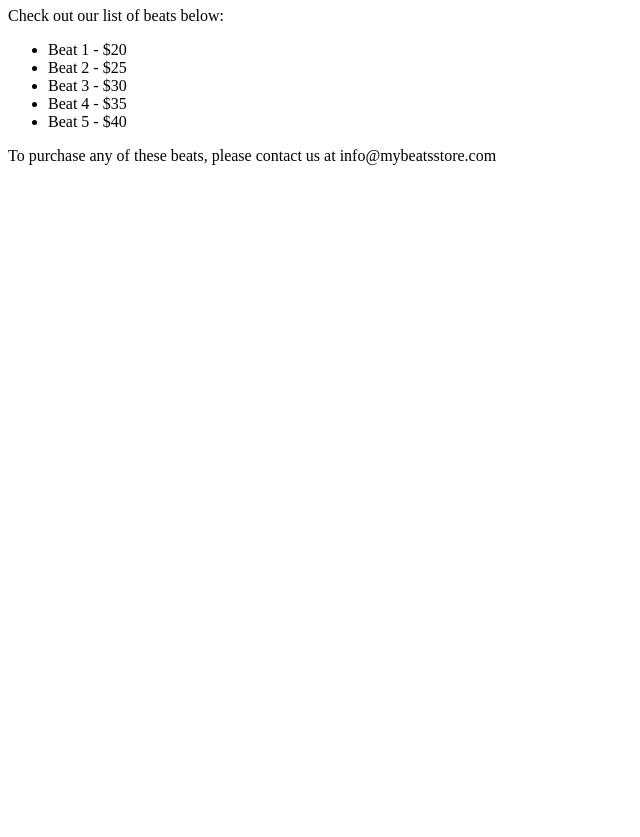
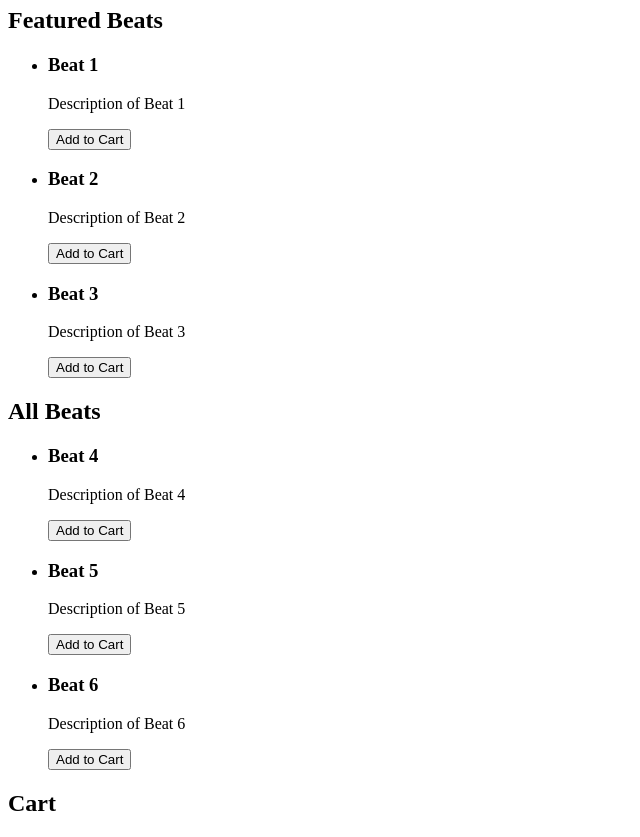
Before and after one commit to SIN6ITY/SIN6ITYEMPRE, a plain HTML site: page List of Beats.html in a window 1280 px wide. Shown: the part 73-910 px from the top of the page, without its empty margins (0-640 px from the left). Before the commit the page ends 800 px from the top, so only its background shows below. Drawn offline with Linux system fonts and the light colour scheme.

Commit message:
Update List of Beats.html

```diff
--- a/List of Beats.html
+++ b/List of Beats.html
@@ -5,26 +5,63 @@
 		</head>
 	<body>
 
-	<h1>Welcome to My Beats Store</h1>
-	<p>Check out our list of beats below:</p>
-	<ul>
-		<li>Beat 1 - $20</li>
-		<li>Beat 2 - $25</li>
-		<li>Beat 3 - $30</li>
-		<li>Beat 4 - $35</li>
-		<li>Beat 5 - $40</li>
-	</ul>
-	<p>To purchase any of these beats, please contact us at info@mybeatsstore.com</p>
+  <h1>Welcome to the Beatselling Store!</h1>
 
+    <h2>Featured Beats</h2>
+    <ul>
+      <li>
+        <h3>Beat 1</h3>
+        <p>Description of Beat 1</p>
+        <button>Add to Cart</button>
+      </li>
+      <li>
+        <h3>Beat 2</h3>
+        <p>Description of Beat 2</p>
+        <button>Add to Cart</button>
+      </li>
+      <li>
+        <h3>Beat 3</h3>
+        <p>Description of Beat 3</p>
+        <button>Add to Cart</button>
+      </li>
+    </ul>
 
+    <h2>All Beats</h2>
+    <ul>
+      <li>
+        <h3>Beat 4</h3>
+        <p>Description of Beat 4</p>
+        <button>Add to Cart</button>
+      </li>
+      <li>
+        <h3>Beat 5</h3>
+        <p>Description of Beat 5</p>
+        <button>Add to Cart</button>
+      </li>
+      <li>
+        <h3>Beat 6</h3>
+        <p>Description of Beat 6</p>
+        <button>Add to Cart</button>
+      </li>
+    </ul>
 
+    <h2>Cart</h2>
+    <ul id="cart"></ul>
 
+    <script>
+      const addCartButtons = document.querySelectorAll("button");
+      const cart = document.querySelector("#cart");
 
-
-
-
-
-
+      addCartButtons.forEach((button) => {
+        button.addEventListener("click", (event) => {
+          const beatName = event.target.parentNode.querySelector("h3")
+            .innerText;
+          const li = document.createElement("li");
+          li.innerText = beatName;
+          cart.appendChild(li);
+        });
+      });
+    </script>
 
 
 
```
